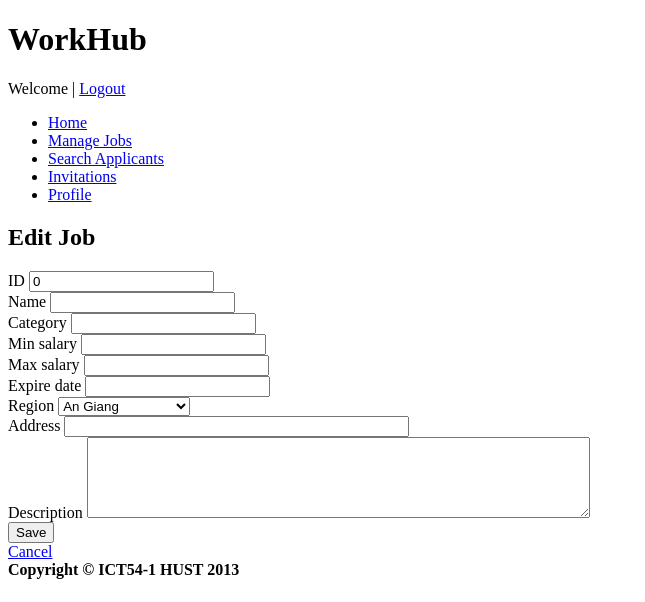
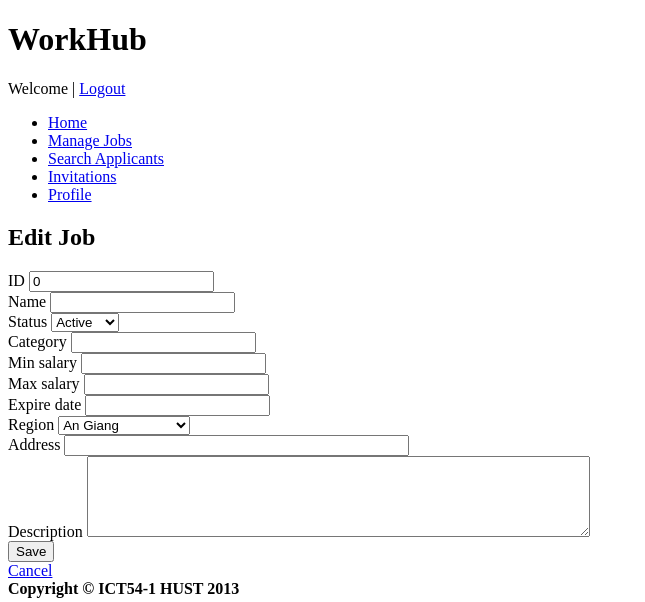
Before and after one commit to trannhathoang/workhub, a CodeIgniter app: page /index.php/employer/verify_job in a window 1280 px wide. Shown: the top 602 px of the page, without its empty margins (0-645 px from the left). Run offline with CodeIgniter, Linux system fonts and the light colour scheme.

Commit message:
Enable active/deactive job

```diff
--- a/application/controllers/employer/verify_job.php
+++ b/application/controllers/employer/verify_job.php
@@ -63,6 +63,7 @@
       $newdata['Name'] = 'Untitled job';
     }
 
+    $newdata['Status'] = $this->input->post('status');
     $newdata['Category'] = $this->input->post('category');
 
     $min_salary = $this->input->post('min_salary');
--- a/application/views/employer/job_view.php
+++ b/application/views/employer/job_view.php
@@ -16,6 +16,13 @@
   <input type="text" size="20" name="name"
     value="<?php echo ($job != NULL ? $job['Name'] : set_value('name')); ?>"/>
   <br/>
+
+  <label for="status">Status</label>
+  <select name="status">
+    <option value="<?php echo ACTIVE; ?>" <?php echo ($job != NULL && $job['Status'] == ACTIVE ? 'selected' : ''); ?>>Active</option>
+    <option value="<?php echo INACTIVE; ?>" <?php echo ($job != NULL && $job['Status'] != ACTIVE ? 'selected' : ''); ?>>Inactive</option>
+  </select>
+  </br>
 
   <label for="category">Category</label>
   <input type="text" size="20" name="category"
--- a/application/views/employer/managejobs_view.php
+++ b/application/views/employer/managejobs_view.php
@@ -1,11 +1,12 @@
 <h2>Manage Jobs</h2>
 
 <?php echo anchor('employer/job', 'Add'); ?>
-<table>
+<table border="1">
   <tr>
     <th>ID</th>
     <th>Name</th>
     <th>Expired date</th>
+    <th>Active</th>
   </tr>
 
   <?php foreach ($jobs as $row) if ($row['Status'] > DISABLED) { ?>
@@ -13,6 +14,7 @@
     <td><?php echo $row['JID']; ?></td>
     <td><?php echo $row['Name']; ?></td>
     <td><?php echo $row['ExpiredDate']; ?></td>
+    <td><?php echo ($row['Status'] == ACTIVE ? 'Yes' : '-'); ?></td>
     <td><?php echo anchor('employer/job/edit/'.$row['JID'], 'Edit'); ?></td>
     <td><?php echo anchor('employer/job/discard/'.$row['JID'], 'Discard'); ?></td>
   </tr>
```
